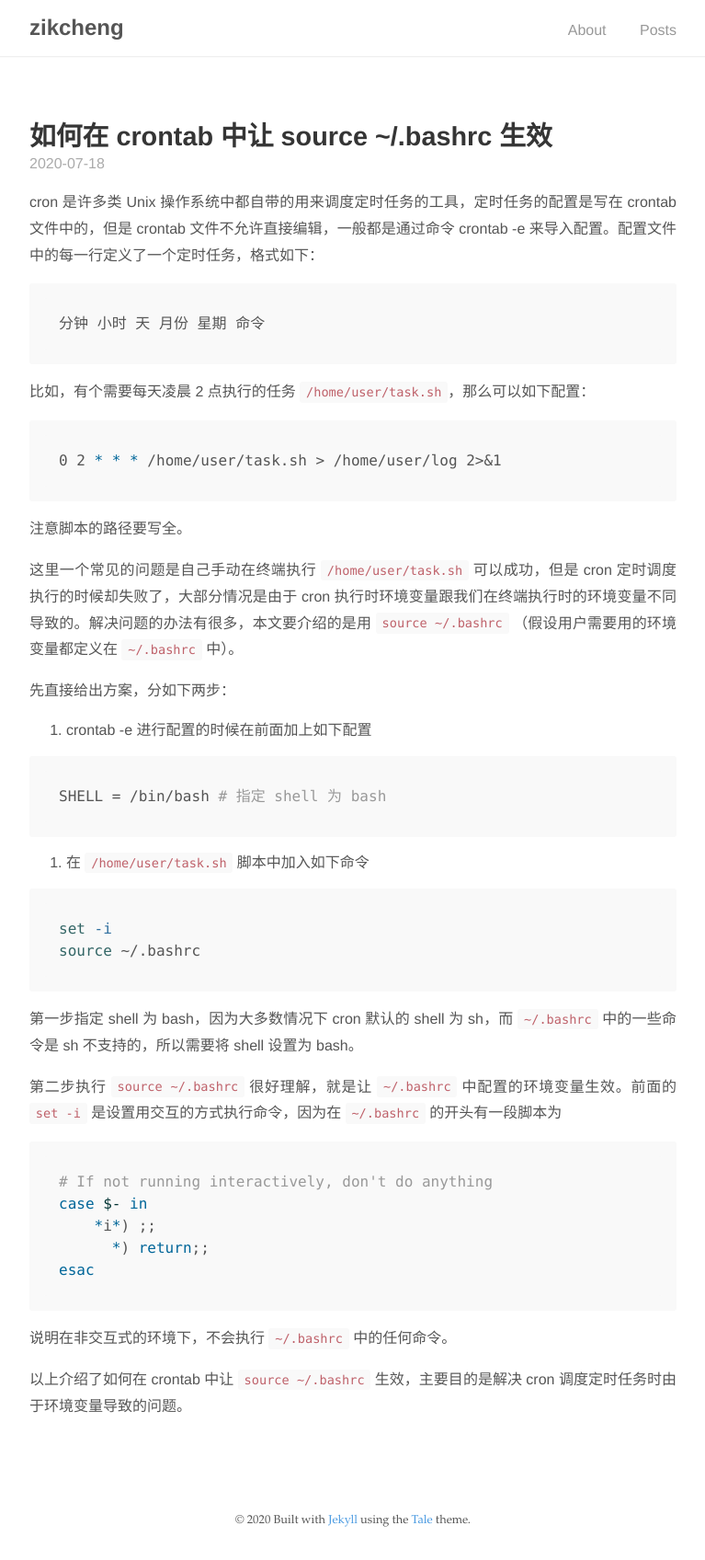
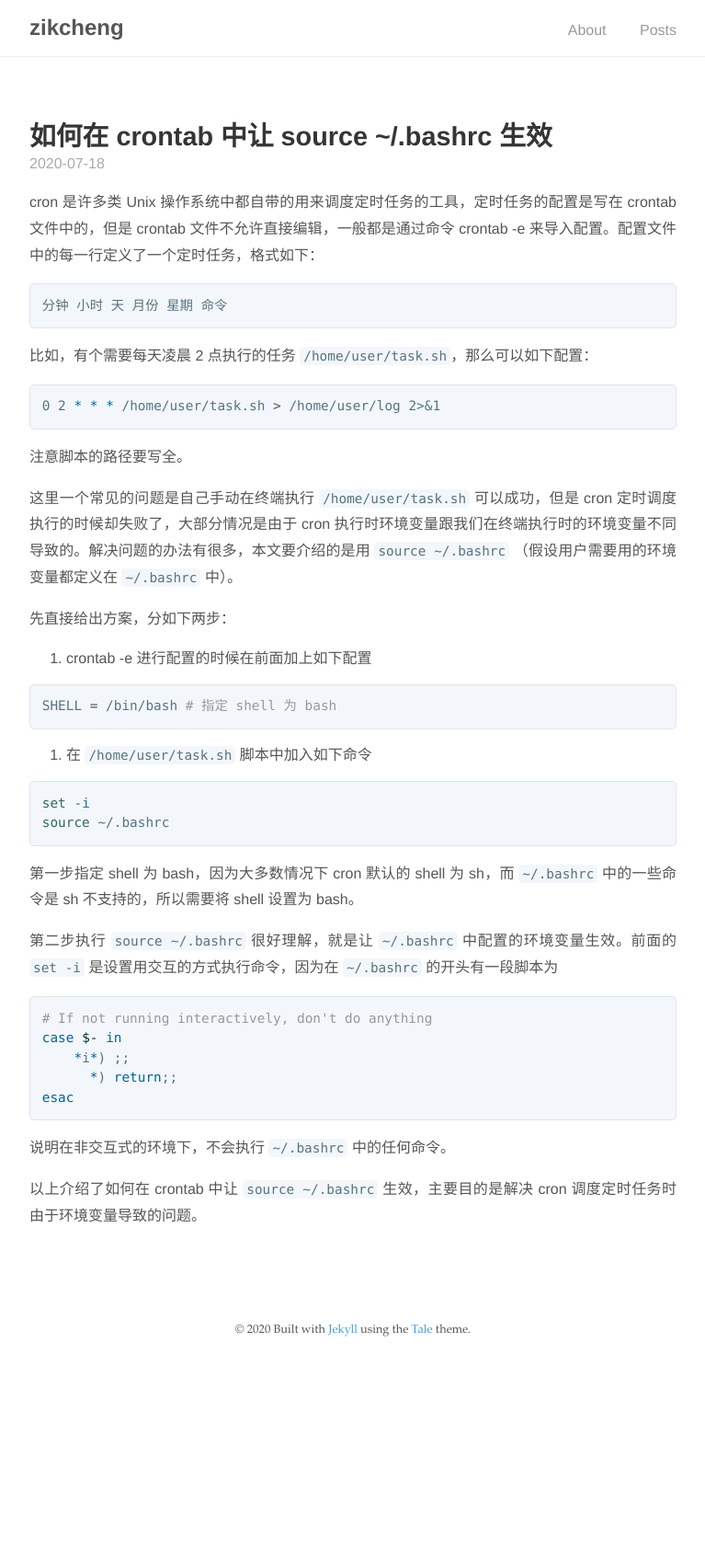
Before and after one commit to zikcheng/zikcheng.github.io, a Jekyll site: the page built from _posts/2020-07-18-crontab-source-bashrc.md, in a window 1280 px wide. Shown: the whole page at 92% size, without its empty margins (256-1023 px from the left). Built offline with Jekyll 4.4.1, drawn with Linux system fonts in a browser that asks for light colours; after the commit the page ends 1489 px from its top, so only the background shows below that.

Commit message:
change code theme

```diff
--- a/_sass/tale/_code.scss
+++ b/_sass/tale/_code.scss
@@ -1,46 +1,115 @@
-pre,
-code {
-  font-family: $monospaced;
-}
+// pre,
+// code {
+//   font-family: $monospaced;
+// }
+
+// code {
+//   background-color: $grey-3;
+//   border-radius: 3px;
+//   color: $code-color;
+//   font-size: 85%;
+//   padding: .25em .5em;
+// }
+
+// pre {
+//   margin: 0 0 1rem;
+// }
+
+// pre code {
+//   background-color: transparent;
+//   color: inherit;
+//   font-size: 100%;
+//   padding: 0;
+// }
+
+// .highlight {
+//   background-color: $grey-3;
+//   border-radius: 3px;
+//   line-height: 1.4;
+//   margin: 0 0 1rem;
+//   padding: 1rem;
+
+//   pre {
+//     margin-bottom: 0;
+//     overflow-x: auto;
+//   }
+
+//   .lineno {
+//     color: $default-tint;
+//     display: inline-block; // Ensures the null space also isn't selectable
+//     padding: 0 .75rem 0 .25rem;
+//     // Make sure numbers aren't selectable
+//     -webkit-user-select: none;
+//        -moz-user-select: none;
+//             user-select: none;
+//   }
+// }
 
 code {
-  background-color: $grey-3;
-  border-radius: 3px;
-  color: $code-color;
-  font-size: 85%;
-  padding: .25em .5em;
+  padding: 2px 4px;
+  font-family: Consolas, "Liberation Mono", Menlo, Courier, monospace;
+  font-size: 0.9rem;
+  color: $code-text-color;
+  background-color: $code-bg-color;
+  border-radius: 0.3rem;
 }
 
 pre {
-  margin: 0 0 1rem;
-}
+  padding: 0.8rem;
+  margin-top: 0;
+  margin-bottom: 1rem;
+  font: 1rem Consolas, "Liberation Mono", Menlo, Courier, monospace;
+  color: $code-text-color;
+  word-wrap: normal;
+  background-color: $code-bg-color;
+  border: solid 1px $border-color;
+  border-radius: 0.3rem;
 
-pre code {
-  background-color: transparent;
-  color: inherit;
-  font-size: 100%;
-  padding: 0;
+  > code {
+    padding: 0;
+    margin: 0;
+    font-size: 0.9rem;
+    color: $code-text-color;
+    word-break: normal;
+    white-space: pre;
+    background: transparent;
+    border: 0;
+  }
 }
 
 .highlight {
-  background-color: $grey-3;
-  border-radius: 3px;
-  line-height: 1.4;
-  margin: 0 0 1rem;
-  padding: 1rem;
+  margin-bottom: 1rem;
 
   pre {
     margin-bottom: 0;
-    overflow-x: auto;
-  }
-
-  .lineno {
-    color: $default-tint;
-    display: inline-block; // Ensures the null space also isn't selectable
-    padding: 0 .75rem 0 .25rem;
-    // Make sure numbers aren't selectable
-    -webkit-user-select: none;
-       -moz-user-select: none;
-            user-select: none;
+    word-break: normal;
   }
 }
+
+.highlight pre,
+pre {
+  padding: 0.8rem;
+  overflow: auto;
+  font-size: 0.9rem;
+  line-height: 1.45;
+  border-radius: 0.3rem;
+  -webkit-overflow-scrolling: touch;
+}
+
+pre code,
+pre tt {
+  display: inline;
+  max-width: initial;
+  padding: 0;
+  margin: 0;
+  overflow: initial;
+  line-height: inherit;
+  word-wrap: normal;
+  background-color: transparent;
+  border: 0;
+
+  &:before,
+  &:after {
+    content: normal;
+  }
+}
--- a/_sass/tale/_variables.scss
+++ b/_sass/tale/_variables.scss
@@ -9,6 +9,10 @@ $white: #fff;
 $blue: #4a9ae1;
 $shadow-color: rgba(0, 0, 0, .2);
 $code-color: #bf616a;
+$code-bg-color: #f3f6fa;
+$code-text-color: #567482;
+$border-color: #dce6f0;
+
 
 // Fonts
 $serif-primary: 'Libre Baskerville', 'Times New Roman', Times, serif;
```
